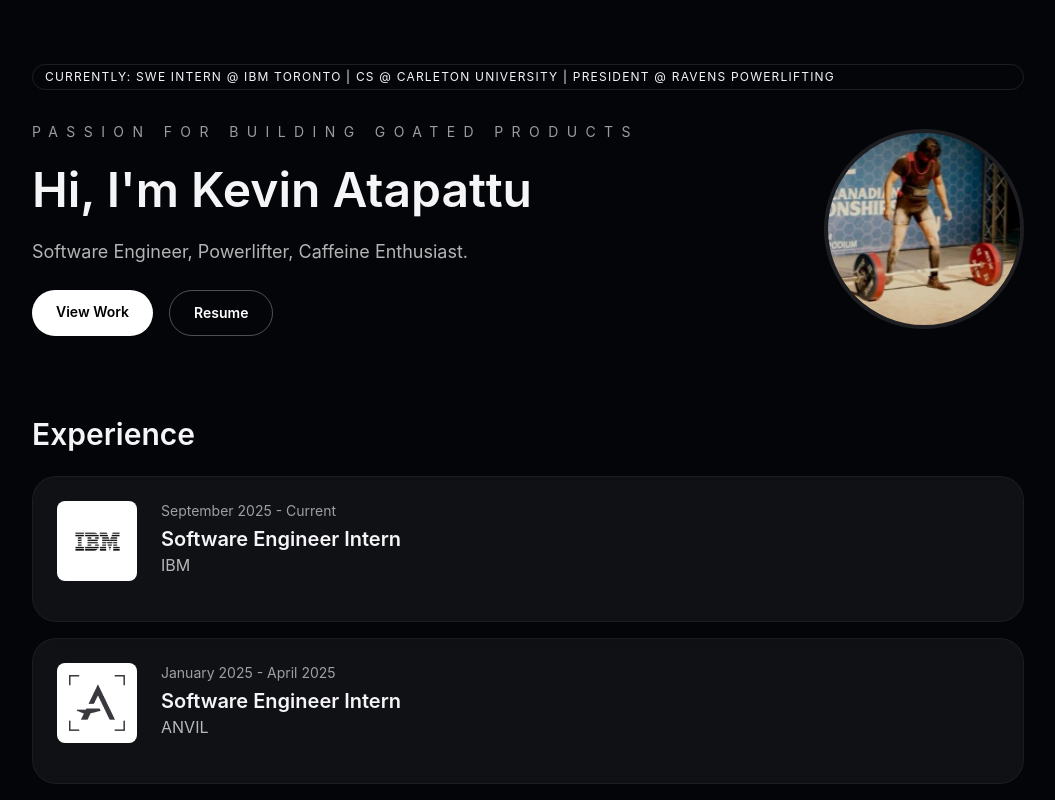
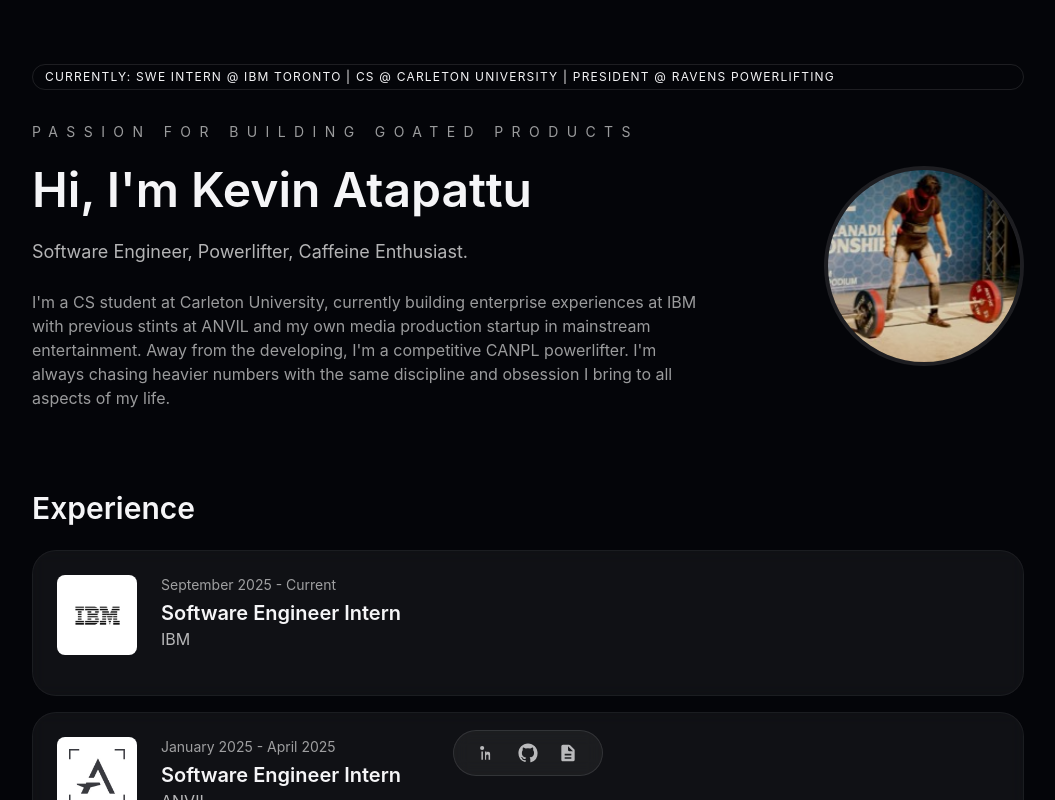
Before and after one commit to kevinAtapattu/kev-ata-dot-dev, a Next.js app: page / in a window 1280 px wide. Shown: the top 800 px of the page, without its empty margins (112-1167 px from the left). Built offline with nearby package versions, Linux system fonts and the light colour scheme.

Commit message:
add dock

```diff
--- a/app/page.tsx
+++ b/app/page.tsx
@@ -3,6 +3,7 @@
 import EducationSection from "../components/sections/EducationSection";
 import ProjectGrid from "../components/sections/ProjectGrid";
 import ContactForm from "../components/sections/ContactForm";
+import SocialDock from "../components/sections/SocialDock";
 
 export default function HomePage() {
   return (
@@ -12,6 +13,7 @@
       <EducationSection />
       <ProjectGrid />
       <ContactForm />
+      <SocialDock />
     </main>
   );
 }
--- a/components/sections/ExperienceTimeline.tsx
+++ b/components/sections/ExperienceTimeline.tsx
@@ -33,7 +33,7 @@
   {
     date: "March 2020 - June 2022",
     role: "Web Developer & Founder",
-    company: "Okami Production",
+    company: "Okami Productions",
     logo: "/logos/okami-logo.png",
     description: [
       "Developed a dynamic portfolio website using React, JavaScript, HTML, and CSS to display video projects.",
--- a/components/sections/HeroSection.tsx
+++ b/components/sections/HeroSection.tsx
@@ -1,6 +1,5 @@
 "use client";
 
-import Button from "../ui/Button";
 import Badge from "../ui/Badge";
 import { siteConfig } from "../../lib/config/site";
 import Image from "next/image";
@@ -16,10 +15,12 @@
           <p className="text-lg text-white/70">
             Software Engineer, Powerlifter, Caffeine Enthusiast.
           </p>
-          <div className="flex flex-wrap gap-4">
-            <Button as="a" href="https://github.com/kevinAtapattu" target="_blank" rel="noopener noreferrer">View Work</Button>
-            <Button as="a" href="/kevin_atapattu_resume.pdf" target="_blank" rel="noopener noreferrer" variant="ghost">Resume</Button>
-          </div>
+          <p className="text-base text-white/60 max-w-2xl">
+            I'm a CS student at Carleton University, currently building enterprise experiences at IBM with previous
+            stints at ANVIL and my own media production startup in mainstream entertainment. Away from the developing, I'm a
+            competitive CANPL powerlifter. I'm always chasing heavier numbers with the same discipline and obsession I bring
+            to all aspects of my life.
+          </p>
         </div>
         <div className="flex items-baseline justify-center">
           <div className="relative h-[120px] w-[120px] sm:h-[200px] sm:w-[200px] overflow-hidden rounded-full border-4 border-white/10">
--- /dev/null
+++ b/components/sections/SocialDock.tsx
@@ -0,0 +1,114 @@
+"use client";
+
+import Link from "next/link";
+import { Fragment, useCallback, useEffect, useRef, useState, type MouseEvent } from "react";
+import { siteConfig } from "../../lib/config/site";
+
+const linkItems = [
+  {
+    href: siteConfig.socials.linkedin,
+    label: "LinkedIn",
+    icon: (
+      <svg viewBox="0 0 24 24" aria-hidden className="h-5 w-5">
+        <path
+          d="M4.98 3.5a2.5 2.5 0 11-.01 5 2.5 2.5 0 01.01-5zm-.88 6.71h1.78V20H4.1zm4.35 0h1.71v1.48h.03c.24-.46.83-1.18 1.92-1.18 2.05 0 2.43 1.35 2.43 3.1V20h-1.85v-4.1c0-.98-.02-2.23-1.36-2.23-1.36 0-1.57 1.06-1.57 2.16V20H8.45z"
+          fill="currentColor"
+        />
+      </svg>
+    )
+  },
+  {
+    href: siteConfig.socials.github,
+    label: "GitHub",
+    icon: (
+      <svg viewBox="0 0 24 24" aria-hidden className="h-5 w-5">
+        <path
+          d="M12 .5C5.65.5.5 5.65.5 12a11.5 11.5 0 007.86 10.93c.58.1.79-.25.79-.55v-1.94c-3.2.69-3.87-1.37-3.87-1.37-.52-1.3-1.27-1.65-1.27-1.65-1.04-.71.08-.7.08-.7 1.15.08 1.75 1.18 1.75 1.18 1.02 1.74 2.67 1.24 3.32.95.1-.74.4-1.24.72-1.52-2.55-.29-5.23-1.28-5.23-5.7 0-1.26.45-2.29 1.18-3.1-.12-.29-.51-1.46.11-3.05 0 0 .96-.31 3.15 1.18a10.8 10.8 0 015.74 0c2.19-1.49 3.14-1.18 3.14-1.18.62 1.59.23 2.76.11 3.05.74.81 1.18 1.84 1.18 3.1 0 4.43-2.69 5.4-5.25 5.68.41.36.77 1.07.77 2.15v3.19c0 .3.21.66.8.55A11.5 11.5 0 0023.5 12C23.5 5.65 18.35.5 12 .5z"
+          fill="currentColor"
+        />
+      </svg>
+    )
+  },
+  {
+    href: siteConfig.socials.resume,
+    label: "Resume",
+    icon: (
+      <svg viewBox="0 0 24 24" aria-hidden className="h-5 w-5">
+        <path
+          d="M6 2a2 2 0 00-2 2v16c0 1.1.9 2 2 2h12a2 2 0 002-2V8.83a2 2 0 00-.59-1.41l-4.83-4.83A2 2 0 0013.17 2H6zm6 2l6 6h-4a2 2 0 01-2-2V4zm-4 9h8v2H8v-2zm0 4h8v2H8v-2z"
+          fill="currentColor"
+        />
+      </svg>
+    )
+  }
+];
+
+export default function SocialDock() {
+  const dockRef = useRef<HTMLDivElement>(null);
+  const [offset, setOffset] = useState(0);
+  const [isActive, setIsActive] = useState(false);
+  const targetOffset = useRef(0);
+  const frameRef = useRef<number>();
+
+  const handleMouseMove = useCallback((event: MouseEvent<HTMLDivElement>) => {
+    const rect = dockRef.current?.getBoundingClientRect();
+    if (!rect) return;
+    const x = event.clientX - rect.left;
+    const center = rect.width / 2;
+    const ratio = (x - center) / center;
+    targetOffset.current = ratio * 30;
+  }, []);
+
+  const resetOffset = useCallback(() => {
+    targetOffset.current = 0;
+  }, []);
+
+  useEffect(() => {
+    const tick = () => {
+      setOffset((current) => {
+        const next = current + (targetOffset.current - current) * 0.12;
+        return Math.abs(next - targetOffset.current) < 0.1 ? targetOffset.current : next;
+      });
+      frameRef.current = requestAnimationFrame(tick);
+    };
+    frameRef.current = requestAnimationFrame(tick);
+    return () => {
+      if (frameRef.current) cancelAnimationFrame(frameRef.current);
+    };
+  }, []);
+
+  const dockTransform = `translate3d(${offset * -0.4}px, 0, 0) scale(${isActive ? 1.06 : 1})`;
+
+  return (
+    <div className="pointer-events-none fixed bottom-6 left-1/2 z-50 -translate-x-1/2">
+      <div
+        ref={dockRef}
+        onMouseEnter={() => setIsActive(true)}
+        onMouseMove={handleMouseMove}
+        onMouseLeave={() => {
+          resetOffset();
+          setIsActive(false);
+        }}
+        className="pointer-events-auto inline-flex items-center rounded-full border border-white/10 bg-white/5 px-6 py-3 backdrop-blur transition-all duration-300"
+        style={{
+          transform: dockTransform,
+          paddingInline: isActive ? "2.75rem" : "1.5rem",
+          gap: isActive ? "1.75rem" : "1.25rem"
+        }}
+      >
+        {linkItems.map((item) => (
+          <Link
+            key={item.label}
+            href={item.href}
+            target="_blank"
+            rel="noopener noreferrer"
+            className="text-white/70 transition duration-300 hover:text-white"
+          >
+            <span className="sr-only">{item.label}</span>
+            {item.icon}
+          </Link>
+        ))}
+      </div>
+    </div>
+  );
+}
--- a/lib/config/site.ts
+++ b/lib/config/site.ts
@@ -5,6 +5,7 @@
   socials: {
     github: "https://github.com/kevinAtapattu",
     linkedin: "https://www.linkedin.com/in/kevinatapattu/",
-    email: "kevinatapattu@gmail.com"
+    email: "kevinatapattu@gmail.com",
+    resume: "/kevin_atapattu_resume.pdf"
   }
 };
```
